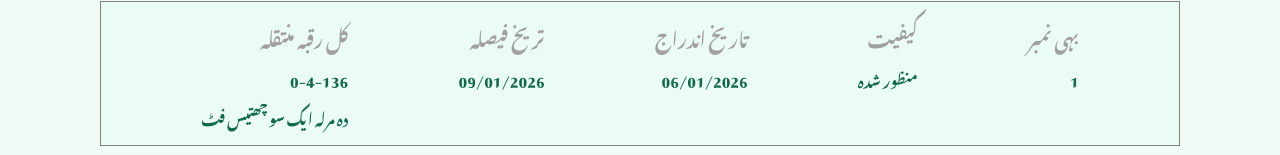
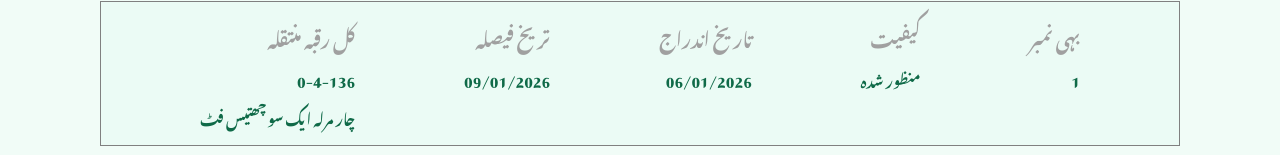
Before and after one commit to onlinefardpunjab-zameengovpk/Apfg4Zern13Ridnq6A, a plain HTML site: page index.html in a window 1280 px wide. Shown: the part 348-503 px from the top of the page. Drawn offline with Linux system fonts and the light colour scheme; files that its build step writes are made by us from their sources; files whose address does not match are found by name.

Commit message:
Update index.html

```diff
--- a/index.html
+++ b/index.html
@@ -70,7 +70,7 @@
             <div class="item text1">
                 <h3>کل رقبہ منتقلہ
                 </h3>
-                <p>0-4-136<p>  دہ مرلہ ایک سو چھتیس فٹ
+                <p>0-4-136<p>  چار مرلہ ایک سو چھتیس فٹ
                 </p>
              </div>
             <div class="item text2"><h3>تریخ فیصلہ
```
